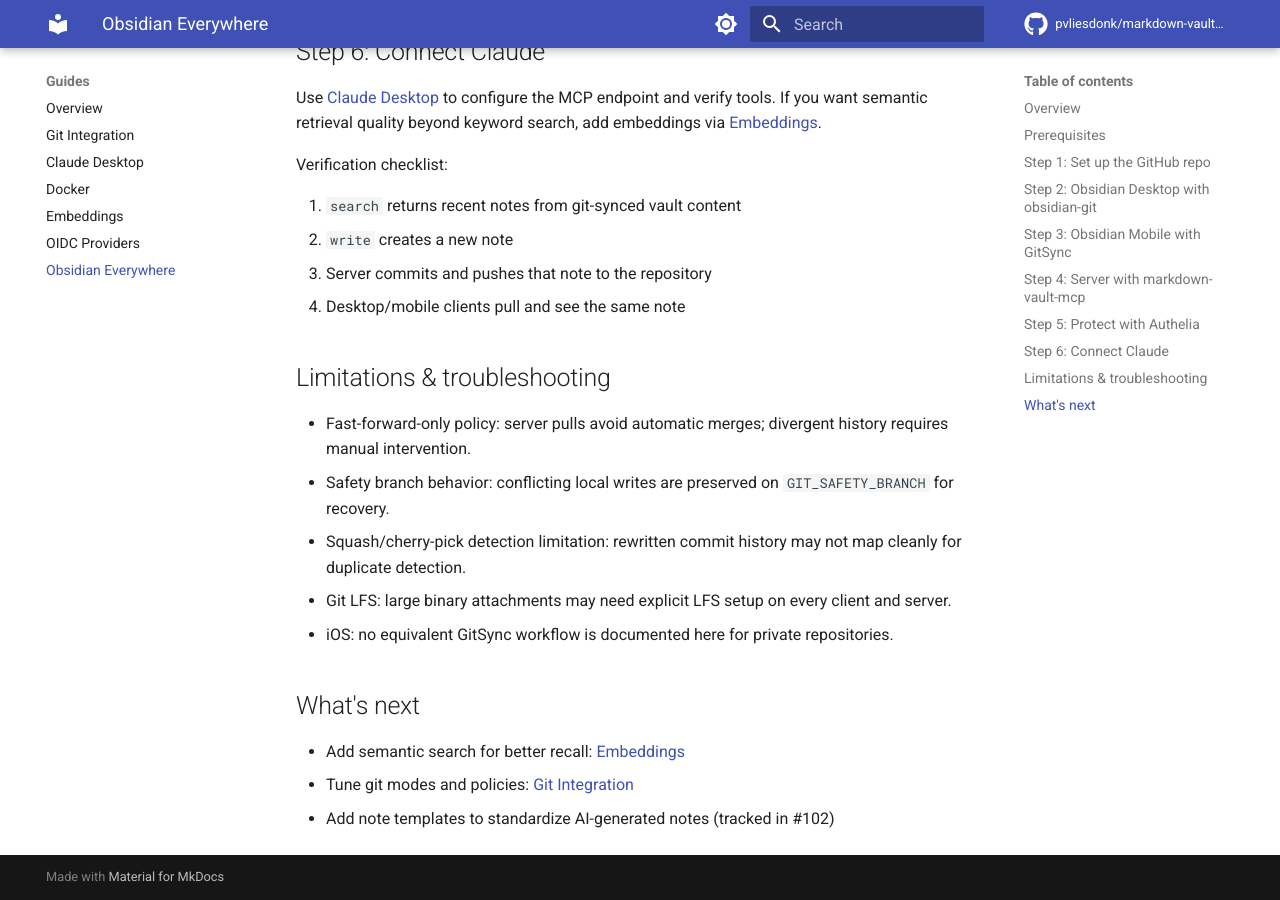
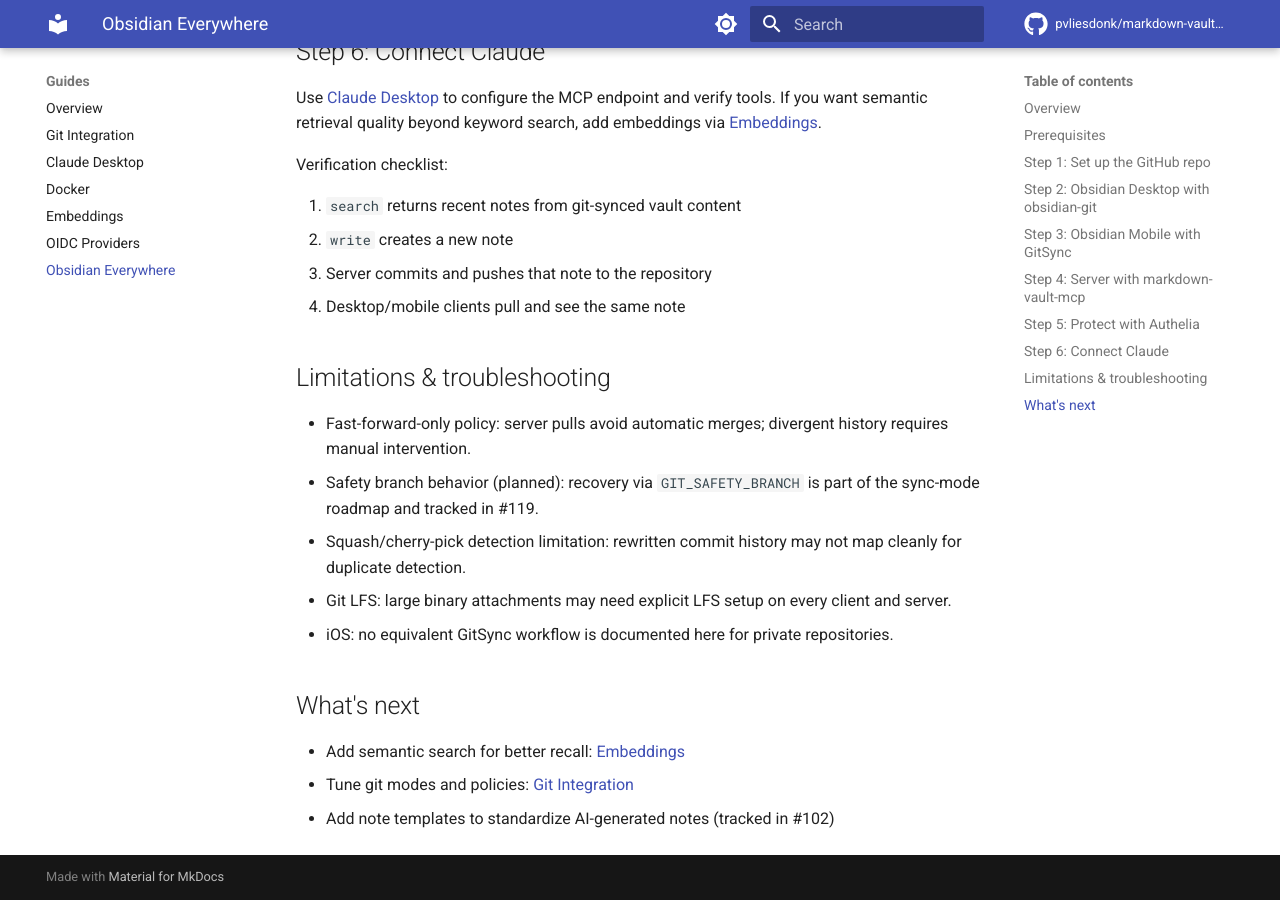
Before and after one commit to pvliesdonk/markdown-mcp, an MkDocs documentation site: the page built from docs/guides/obsidian-everywhere.md, in a window 1280 px wide and 900 px high, scrolled down 3015 px. Built offline with MkDocs 1.6.1 and Material for MkDocs 9.7.7, drawn with Linux system fonts in a browser that asks for light colours; comment, search, counter and statistics services are not loaded.

Commit message:
docs: address second-pass review clarifications

```diff
--- a/docs/guides/obsidian-everywhere.md
+++ b/docs/guides/obsidian-everywhere.md
@@ -129,7 +129,7 @@ Verification checklist:
 ## Limitations & troubleshooting
 
 - Fast-forward-only policy: server pulls avoid automatic merges; divergent history requires manual intervention.
-- Safety branch behavior: conflicting local writes are preserved on `GIT_SAFETY_BRANCH` for recovery.
+- Safety branch behavior (planned): recovery via `GIT_SAFETY_BRANCH` is part of the sync-mode roadmap and tracked in #119.
 - Squash/cherry-pick detection limitation: rewritten commit history may not map cleanly for duplicate detection.
 - Git LFS: large binary attachments may need explicit LFS setup on every client and server.
 - iOS: no equivalent GitSync workflow is documented here for private repositories.
```
Also changed, not shown: docs/guides/oidc-providers.md (+5 -3 lines).
